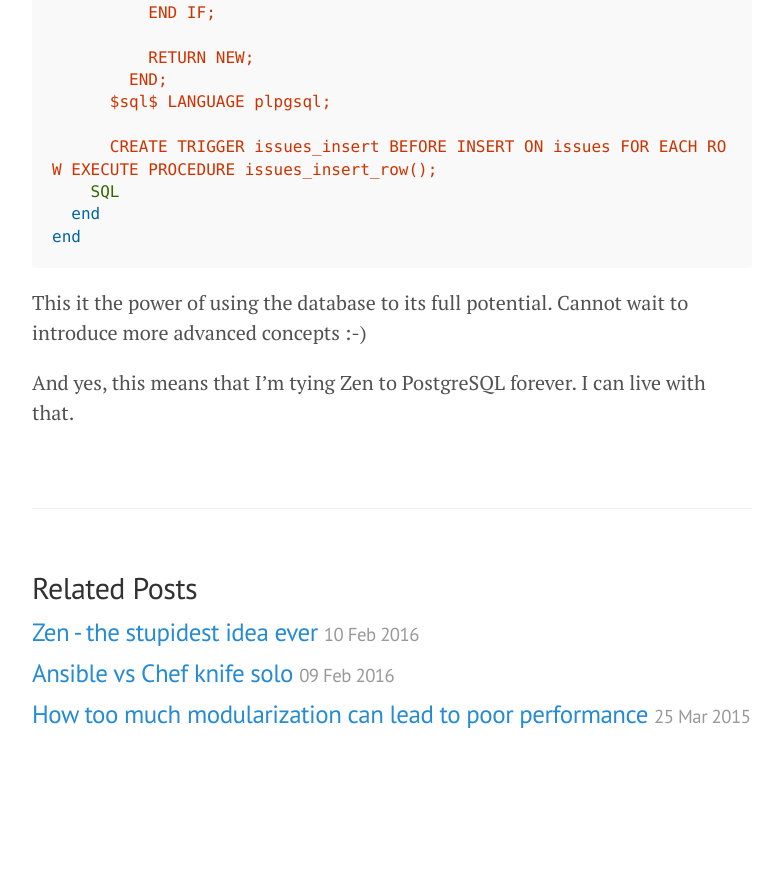
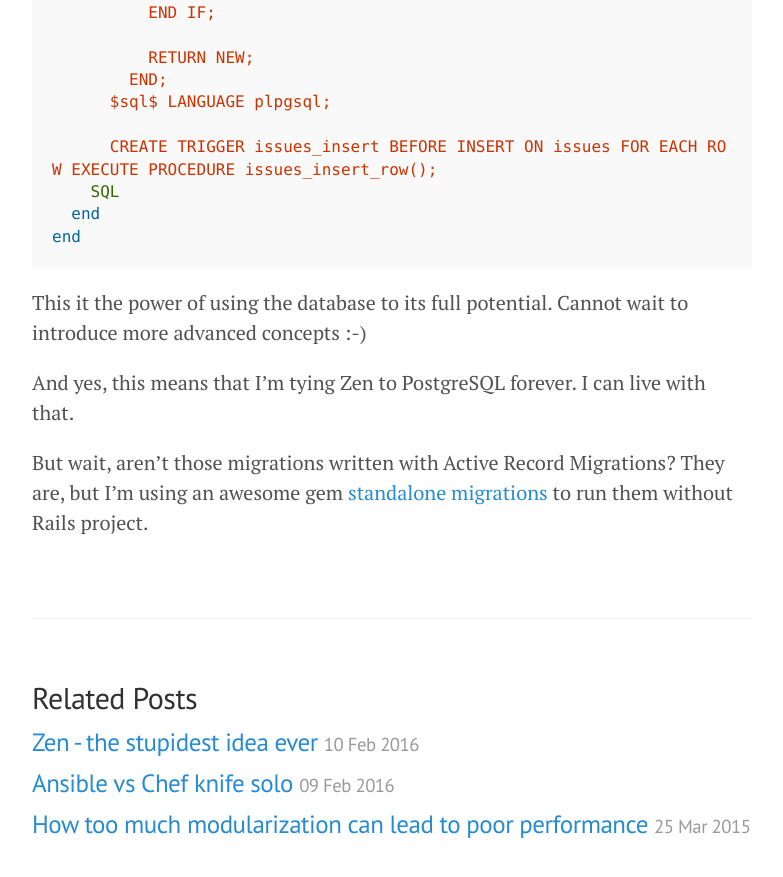
Before and after one commit to pawelniewie/pawelniewiadomski.com, a Jekyll site: the page built from _posts/2016-02-14-zen-adding-new-issue-keys.md, in a window 1280 px wide and 900 px high, scrolled down 1476 px. Shown: the top 877 px of the window, without its empty margins (248-1031 px from the left). Built offline with Jekyll 4.4.1, drawn with Linux system fonts in a browser that asks for light colours; Markdown is read by kramdown in place of the engine named in the settings; comment, search, counter and statistics services are not loaded; before the commit the page ends 2266 px from its top, so only the background shows below that.

Commit message:
added footer about standalone migrations

```diff
--- a/_posts/2016-02-14-zen-adding-new-issue-keys.md
+++ b/_posts/2016-02-14-zen-adding-new-issue-keys.md
@@ -68,3 +68,5 @@
 This it the power of using the database to its full potential. Cannot wait to introduce more advanced concepts :-)
 
 And yes, this means that I'm tying Zen to PostgreSQL forever. I can live with that.
+
+But wait, aren't those migrations written with Active Record Migrations? They are, but I'm using an awesome gem [standalone migrations](https://github.com/thuss/standalone-migrations/) to run them without Rails project.
```
